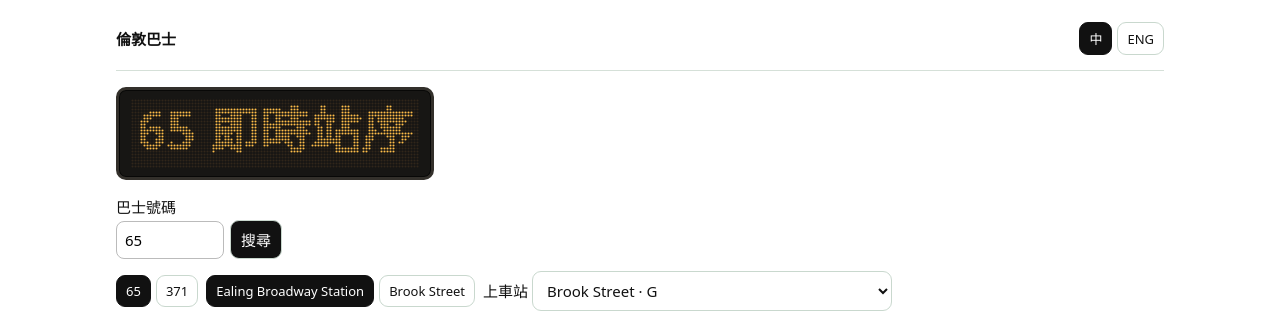
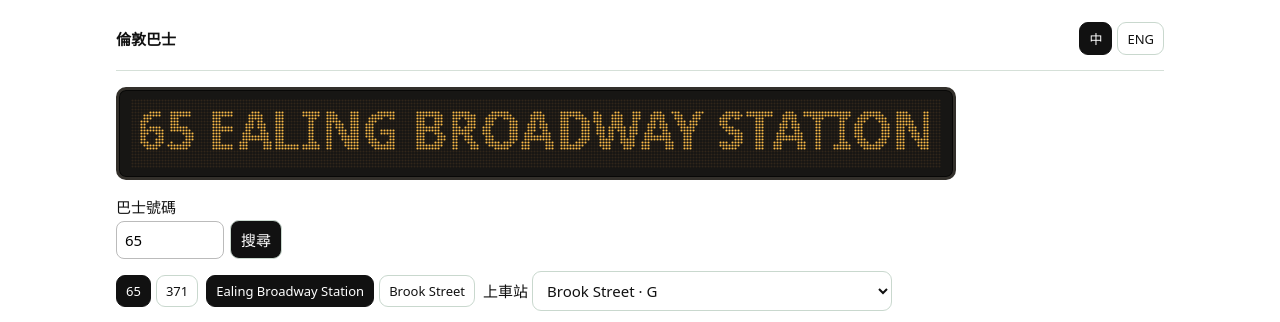
Before and after one commit to jasontinuk-8/london-bus-tracker, a plain HTML site: page index.html in a window 1280 px wide. Shown: the top 322 px of the page. Drawn offline with Linux system fonts and the light colour scheme; no server answers.

Commit message:
Show the selected terminus on the scrolling LED display

```diff
--- a/index.html
+++ b/index.html
@@ -74,9 +74,14 @@ const copy={
  official:['TfL 65 官方路線','Official TfL route 65']
 };
 let stopsFailed=false;
+let ledFrame=0;
+const reducedMotion=matchMedia('(prefers-reduced-motion: reduce)');
 function drawDestinationDisplay(){
- const label=line+' '+tr('即時站序','LIVE STOPS');
+ cancelAnimationFrame(ledFrame);
+ const terminal=destinations[direction];
+ const label=terminal?line+' '+terminal.toUpperCase():line;
  by('ledHeading').textContent=label;
+ const display=by('ledDisplay');
  const source=document.createElement('canvas');
  const mask=source.getContext('2d',{willReadFrequently:true});
  const font='bold 17px system-ui, sans-serif';
@@ -87,18 +92,54 @@ function drawDestinationDisplay(){
  mask.textBaseline='middle';
  mask.fillText(label,2,12);
  const pixels=mask.getImageData(0,0,source.width,source.height).data;
- const display=by('ledDisplay'),pitch=3;
- display.width=source.width*pitch;
- display.height=source.height*pitch;
- const ctx=display.getContext('2d');
+ const pitch=3;
+ const strip=document.createElement('canvas');
+ strip.width=source.width*pitch;
+ strip.height=source.height*pitch;
+ const dots=strip.getContext('2d');
  for(let y=0;y<source.height;y++){
    for(let x=0;x<source.width;x++){
-     ctx.fillStyle=pixels[(y*source.width+x)*4+3]>100?'#ffbd49':'#30261a';
-     ctx.beginPath();
-     ctx.arc(x*pitch+1.5,y*pitch+1.5,1.05,0,Math.PI*2);
-     ctx.fill();
+     if(pixels[(y*source.width+x)*4+3]<=100)continue;
+     dots.fillStyle='#ffbd49';
+     dots.beginPath();
+     dots.arc(x*pitch+1.5,y*pitch+1.5,1.05,0,Math.PI*2);
+     dots.fill();
    }
  }
+ const available=Math.max(pitch,display.closest('main').clientWidth-54);
+ display.width=Math.min(strip.width,Math.floor(available/pitch)*pitch);
+ display.height=strip.height;
+ const ctx=display.getContext('2d');
+ const background=document.createElement('canvas');
+ background.width=background.height=pitch;
+ const tile=background.getContext('2d');
+ tile.fillStyle='#30261a';
+ tile.beginPath();
+ tile.arc(1.5,1.5,1.05,0,Math.PI*2);
+ tile.fill();
+ const pattern=ctx.createPattern(background,'repeat');
+ function paint(offset){
+   ctx.clearRect(0,0,display.width,display.height);
+   ctx.fillStyle=pattern;
+   ctx.fillRect(0,0,display.width,display.height);
+   ctx.drawImage(strip,-offset,0);
+   if(offset)ctx.drawImage(strip,strip.width+36-offset,0);
+ }
+ if(strip.width<=display.width){paint(0);return}
+ if(reducedMotion.matches){
+   paint(0);
+   ctx.clearRect(0,0,display.width,display.height);
+   ctx.drawImage(strip,0,0,display.width,display.height);
+   return;
+ }
+ const start=performance.now();
+ function scroll(now){
+   const offset=Math.floor(Math.max(0,now-start-850)*.042/pitch)*pitch;
+   paint(offset%(strip.width+36));
+   ledFrame=requestAnimationFrame(scroll);
+ }
+ paint(0);
+ ledFrame=requestAnimationFrame(scroll);
 }
 function applyLanguage(){
  drawDestinationDisplay();
@@ -178,6 +219,7 @@ function createTracks(){
  }
 }
 function setDirection(scroll=true){
+ drawDestinationDisplay();
  for(const dir of directions){
    by(dir).hidden=!routes[dir].length;
    by(dir+'Panel').hidden=dir!==direction;
@@ -352,6 +394,8 @@ for(const route of ['65','371']){
 const official=document.querySelector('[data-copy="official"]');
 official.href='https://tfl.gov.uk/bus/route/'+line+'/';
 copy.official=['TfL '+line+' 官方路線','Official TfL route '+line];
+window.addEventListener('resize',drawDestinationDisplay);
+reducedMotion.addEventListener('change',drawDestinationDisplay);
 applyLanguage();
 if(!params.has('bus')&&params.get('route')==='sl7')location.replace('map.html?route=sl7');else start();
 </script>
```
